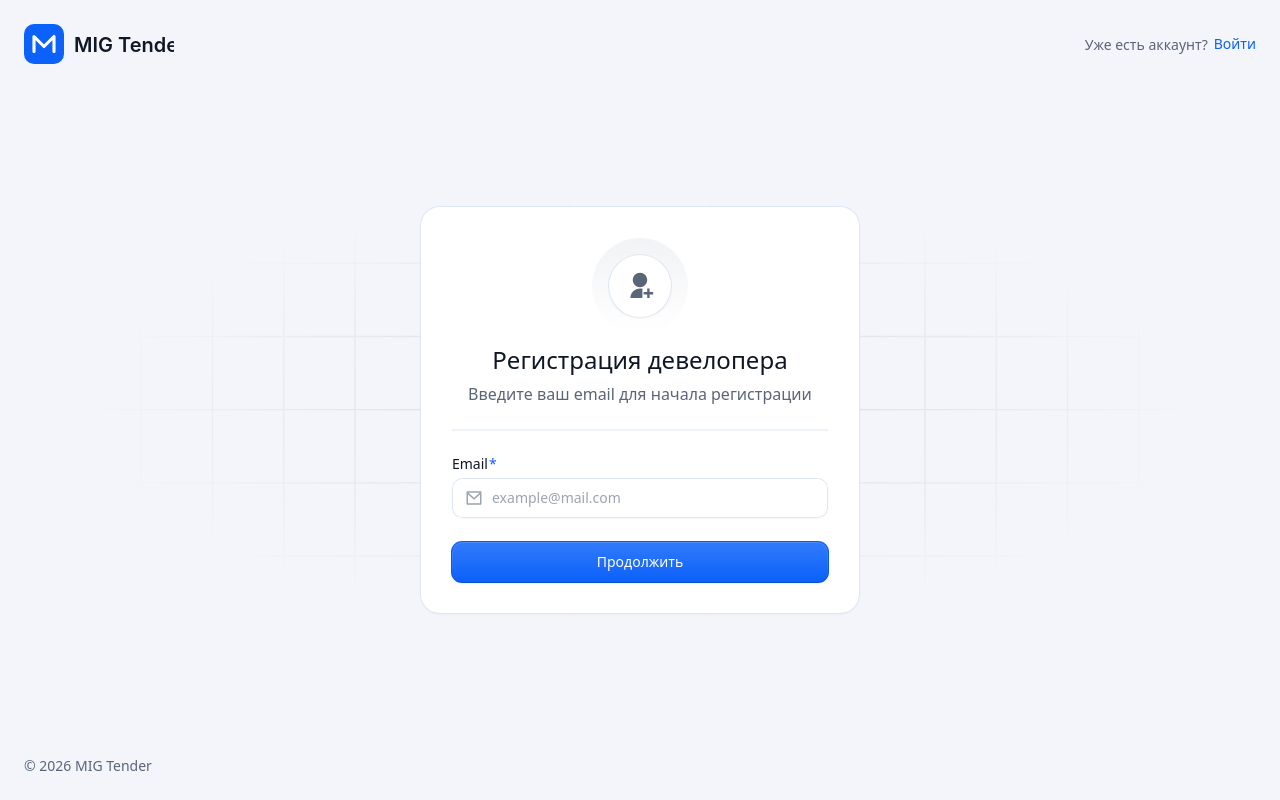
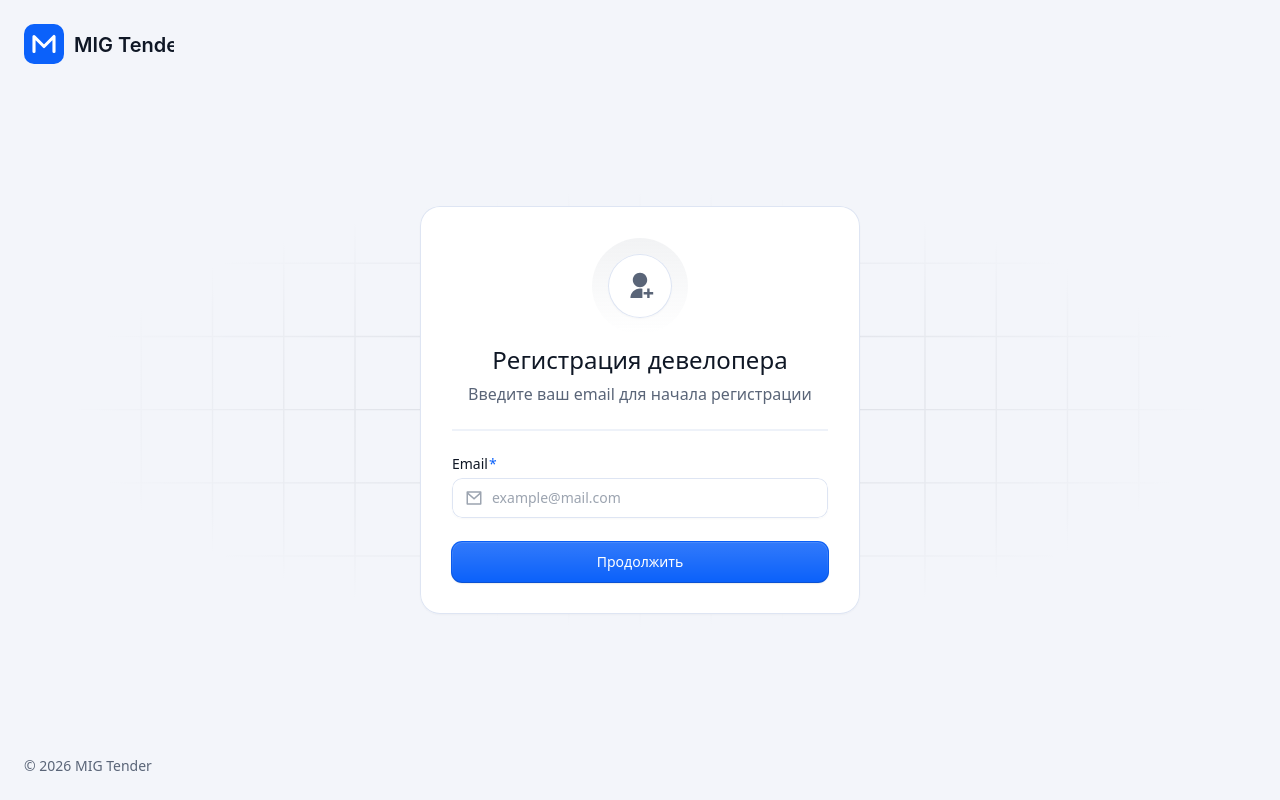
Before and after one commit to Nazarly-Digital/mig-tender-front, a Next.js app: page /register/developer in a window 1280 px wide. Built offline with nearby package versions, Linux system fonts and the light colour scheme; no server answers.

Commit message:
[added]: broker register

```diff
--- a/src/app/(auth)/header.tsx
+++ b/src/app/(auth)/header.tsx
@@ -68,12 +68,12 @@
         className='h-10 w-auto shrink-0'
       />
 
-      <div className='flex items-center gap-1.5'>
+      {/* <div className='flex items-center gap-1.5'>
         <div className='text-paragraph-sm text-text-sub-600'>{action.text}</div>
         <LinkButton.Root variant='primary' size='medium' underline asChild>
           <Link href={action.link.href}>{action.link.label}</Link>
         </LinkButton.Root>
-      </div>
+      </div> */}
     </div>
   );
 }
```
